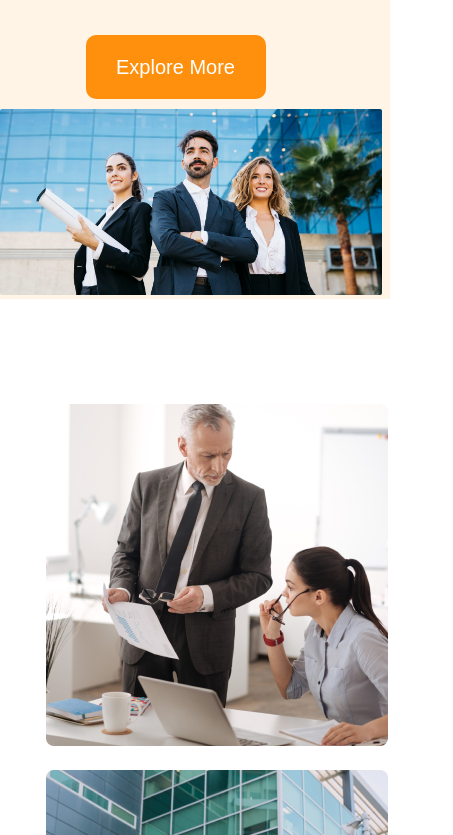
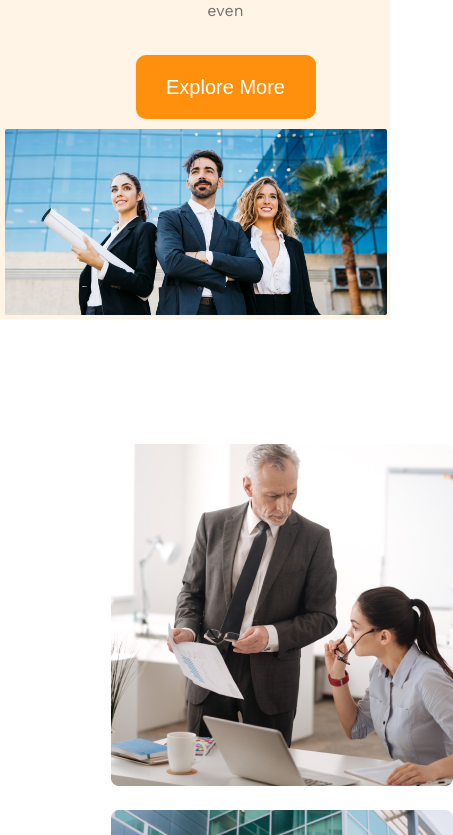
Before and after one commit to BishwaJit07/Assignment2, a plain HTML site: page index.html in a window 390 px wide. Shown: the part 449-1284 px from the top of the page, 453 px wide, since content can reach past the window. Drawn offline with nearby package versions, Linux system fonts and the light colour scheme.

Commit message:
correction size

```diff
--- a/style.css
+++ b/style.css
@@ -301,13 +301,14 @@ margin: 20px 240px 216px 240px;
    nav{
     flex-direction: column;
     width: 95%;
+
    }
 
    .head ,
    .team-img ,.team-right, .third-part{
-    margin-left: 0;
+    margin-left: 50px;
     margin-right: 0;
-    margin-top: 10px;
+    margin-top: 30px;
     width: 90%;
    }
    .banner{
@@ -315,6 +316,7 @@ margin: 20px 240px 216px 240px;
     height: 50%;
     margin:0;
     margin-top: 10px;
+    margin-left: 5px;
    }
    .second-part{
     justify-content: center;
@@ -325,8 +327,8 @@ margin: 20px 240px 216px 240px;
 
    }
    .team-img  {
-
-   /* margin-right: 0; */
+    margin-left: 130px;
+    align-items: center;
    align-items: flex-start;
     display: flex;
     flex-direction: column;
@@ -344,7 +346,7 @@ flex-direction: column;
 .features-left ,.all-features,.features-img, .sponsor-section{
     width: 95%;
    justify-content: center;
-   margin: 0 10px;
+   margin: 0 20px;
    }
    .features-img{
     overflow-x: hidden;
```
